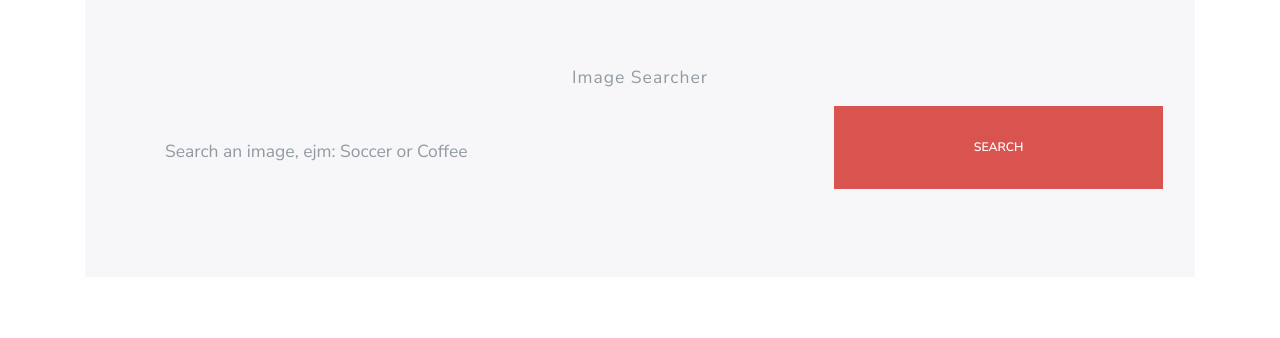
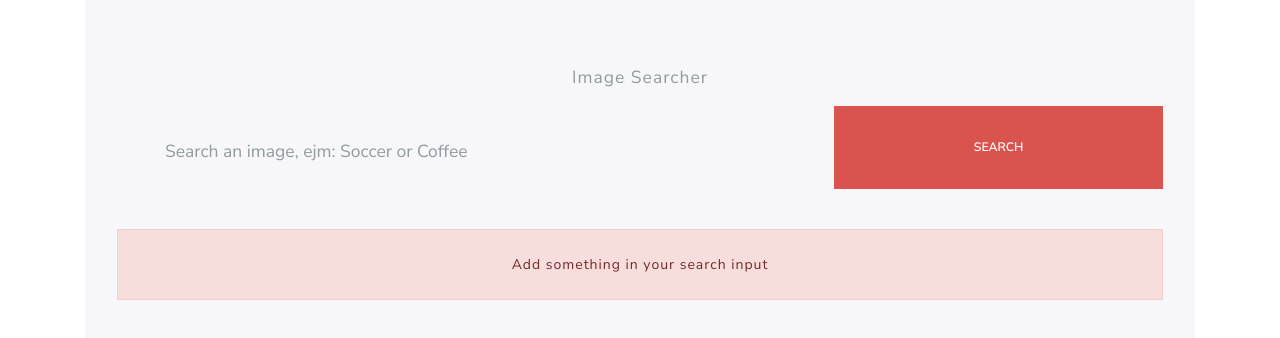
Before and after one commit to CesarCachay/React-Image-Bank, a React (Create React App) app: page / in a window 1280 px wide. Shown: the top 338 px of the page. Built offline with nearby package versions, Linux system fonts and the light colour scheme.

Commit message:
Add validation & get response from API (#1)

```diff
--- a/src/App.js
+++ b/src/App.js
@@ -2,11 +2,29 @@ import React from "react";
 import Searcher from "./components/Searcher";
 
 function App() {
+  const [value, setValue] = React.useState("");
+
+  React.useEffect(() => {
+    const askApi = async () => {
+      if (value === "") return;
+
+      const imagesPerPage = 30;
+      const key = "13100183-97210bbb2673d002f41de0d77";
+      const url = `https://pixabay.com/api/?key=${key}&q=${value}&per_page=${imagesPerPage}`;
+
+      const response = await fetch(url);
+
+      console.log(response);
+    };
+
+    askApi();
+  }, [value]);
+
   return (
     <div className="app container">
       <div className="jumbotron">
         <p className="lead text-center">Image Searcher</p>
-        <Searcher />
+        <Searcher setValue={setValue} />
       </div>
 
       <div className="row justify-content-center" />
--- /dev/null
+++ b/src/components/Error.js
@@ -0,0 +1,11 @@
+import React from "react";
+
+const Error = ({ message }) => {
+  return (
+    <p className="my-3 p-4 text-center text-black alert alert-danger">
+      {message}
+    </p>
+  );
+};
+
+export default Error;
--- a/src/components/Searcher.js
+++ b/src/components/Searcher.js
@@ -1,6 +1,8 @@
 import React from "react";
 
-function Searcher() {
+import Error from "./Error";
+
+function Searcher({ setValue }) {
   const [inputSearch, setInputSearch] = React.useState("");
   const [error, setError] = React.useState(false);
 
@@ -37,6 +39,9 @@ function Searcher() {
           />
         </div>
       </div>
+      {{ error } ? (
+        <Error message="Add something in your search input" />
+      ) : null}
     </form>
   );
 }
```
